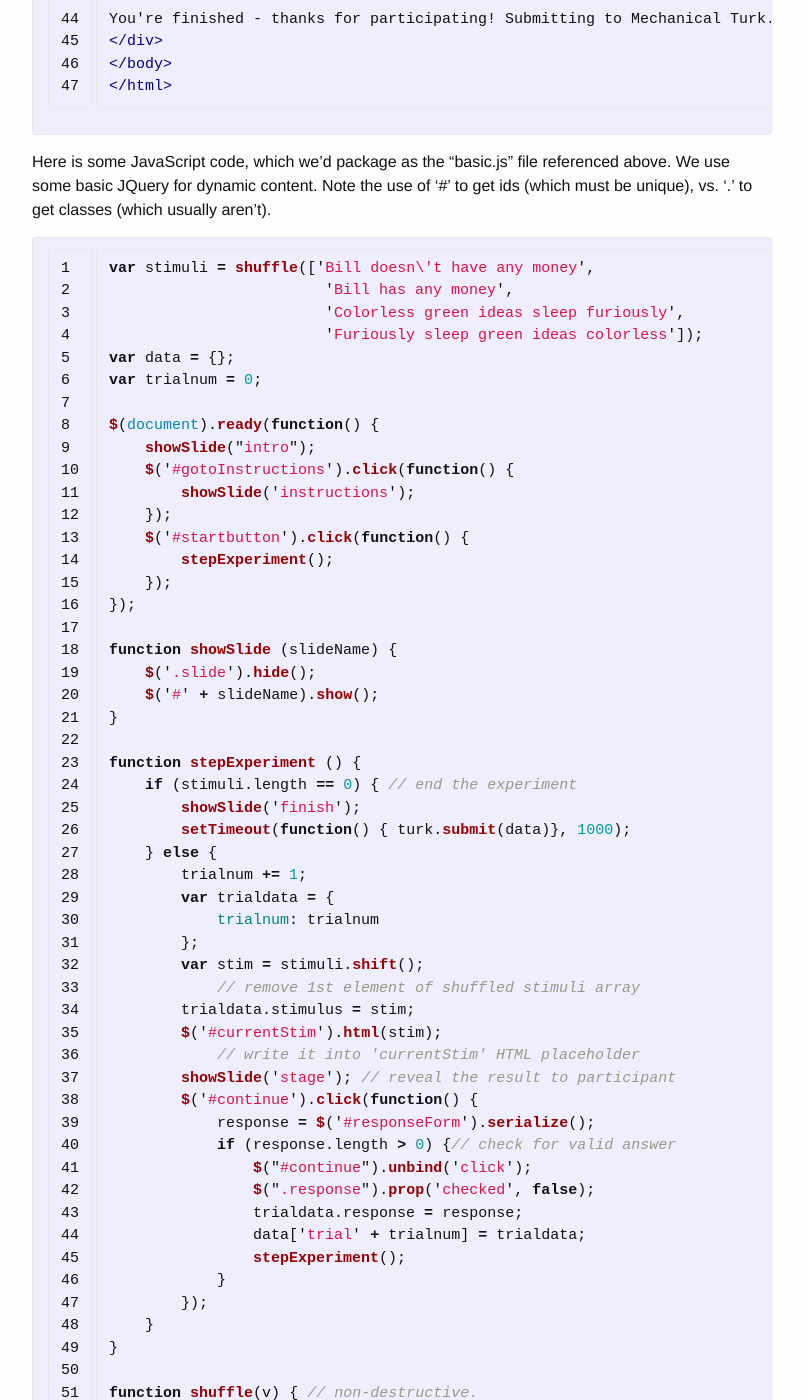
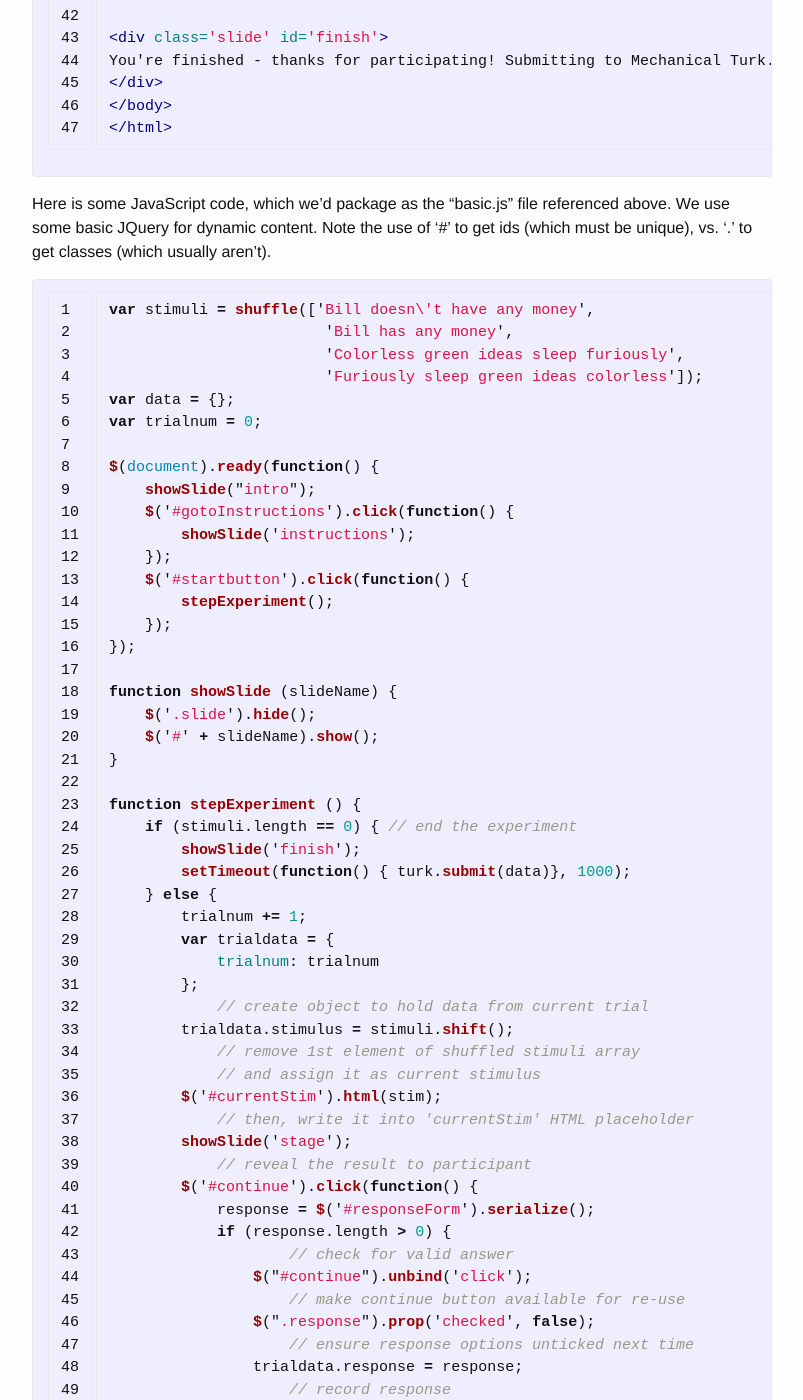
Before and after one commit to danlassiter/danlassiter.github.io, a Jekyll site: the page built from _posts/2015-03-22-webexp-basics.markdown, in a window 1280 px wide and 1400 px high, scrolled down 1282 px. Shown: the whole window, without its empty margins (238-1041 px from the left). Built offline with Jekyll 4.4.1, drawn with Linux system fonts in a browser that asks for light colours; some of the changed text lies outside the part shown.

```diff
--- a/_posts/2015-03-22-webexp-basics.markdown
+++ b/_posts/2015-03-22-webexp-basics.markdown
@@ -93,20 +93,28 @@
         var trialdata = {
             trialnum: trialnum
         };
-        var stim = stimuli.shift();
+            // create object to hold data from current trial
+        trialdata.stimulus = stimuli.shift();
             // remove 1st element of shuffled stimuli array
-        trialdata.stimulus = stim;
+            // and assign it as current stimulus
         $('#currentStim').html(stim);
-            // write it into 'currentStim' HTML placeholder
-        showSlide('stage'); // reveal the result to participant
+            // then, write it into 'currentStim' HTML placeholder
+        showSlide('stage');
+            // reveal the result to participant
         $('#continue').click(function() {
             response = $('#responseForm').serialize();
-            if (response.length > 0) {// check for valid answer
+            if (response.length > 0) {
+                    // check for valid answer
                 $("#continue").unbind('click');
+                    // make continue button available for re-use
                 $(".response").prop('checked', false);
+                    // ensure response options unticked next time
                 trialdata.response = response;
+                    // record response
                 data['trial' + trialnum] = trialdata;
+                    // write trial data into global data object
                 stepExperiment();
+                    // go to next trial
             }
         });
     }
@@ -170,4 +178,4 @@
 
 * [JavaScript: The Good Parts](http://shop.oreilly.com/product/9780596517748.do), a wonderful little book by Douglas Crockford on good and bad aspects of JavaScript, useful for those with some (but not necessarily lots of) programming chops
 
-* [JSLint](http://www.jslint.com/), Crockford's (fairly demanding) style-checking tool for JavaScript. (Note: my code does not always conform to Crockford's recommendations, since I wrote a lot of it before encountering his book; but it would be better if it did.)
+* [JSLint](http://www.jslint.com/), Crockford's (fairly demanding) style-checking tool for JavaScript. (Note: my code does not always conform to Crockford's recommendations, since I wrote a lot of it before encountering his book and probably have still not fully absorbed it; but it would be better if it did.)
```
Also changed, not shown: other parts of _posts/2015-03-22-webexp-basics.markdown (+1 -1 lines), _posts/2015-03-21-webexp-skeleton.markdown (+28 -12 lines), websites/basic.js (+13 -5 lines), websites/skeleton.html (+10 -3 lines), websites/skeleton.js (+11 -6 lines).
